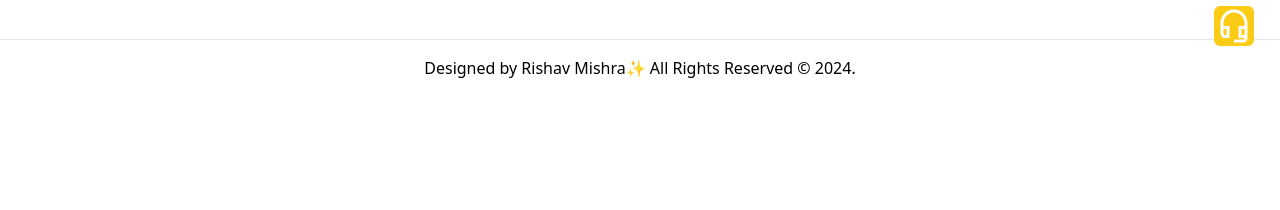
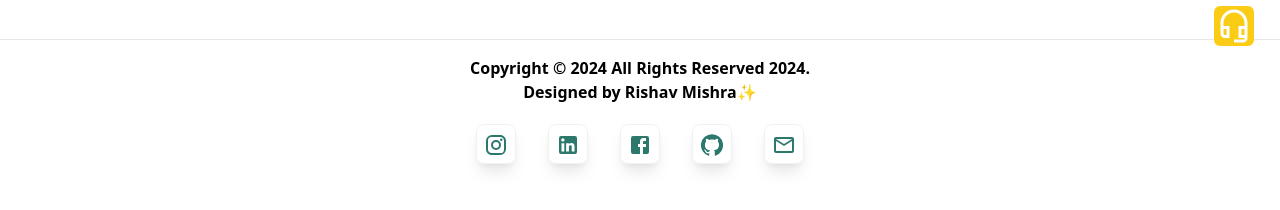
Before and after one commit to rishavmishra2051/Getyourthings, a React (Create React App) app: page / in a window 1280 px wide. Shown: the part 418-628 px from the top of the page. Built offline with nearby package versions, Linux system fonts and the light colour scheme; no server answers.

Commit message:
Eleventh commit

```diff
--- a/src/admin/screens/AllUsers.js
+++ b/src/admin/screens/AllUsers.js
@@ -13,7 +13,7 @@ const AllUsers = () => {
     };
     fetchData();
   }, []);
-  console.log(users)
+
   return (
     <div>
       <div className="mx-auto px-4 flex justify-between items-center mt-4">
--- a/src/components/Footer.js
+++ b/src/components/Footer.js
@@ -1,10 +1,15 @@
 import React from 'react';
+import SocialIcons from './SocialIcons';
 
 const Footer = () => {
   return (
     <footer className='mt-10 justify-center'>
       <hr />
-      <p className='mt-4 mb-4 text-center'>Designed by Rishav Mishra✨ All Rights Reserved © 2024.</p>
+      <div className='mt-4 text-center font-semibold'>
+      <p >Copyright © 2024 All Rights Reserved 2024.</p>
+      <p>Designed by Rishav Mishra✨ </p>
+      </div>
+      <SocialIcons />
     </footer>
   );
 }
--- a/src/components/Product.js
+++ b/src/components/Product.js
@@ -12,7 +12,7 @@ import { useDispatch, useSelector } from 'react-redux';
 import { addToCart } from '../redux/counterSlice';
 import { addToWishlist } from '../redux/wishList';
 import SearchOffIcon from '@mui/icons-material/SearchOff';
-import { ToastContainer,toast } from "react-toastify";
+import { ToastContainer, toast } from "react-toastify";
 const Product = () => {
   const navigate = useNavigate();
   const [products, setProducts] = useState([])
@@ -50,14 +50,15 @@ const Product = () => {
         .map((item) => (
           <div
             key={item.id}
-            className="bg-white h-auto border-[1px] border-gray-200 py-6 z-30 hover:border-transparent shadow-none hover:shadow-testShadow duration-200 relative flex flex-col gap-4"
+            className="bg-white h-auto border-[1px] border-gray-200 py-6 z-30 hover:border-transparent shadow-none hover:shadow-testShadow duration-200 relative flex flex-col gap-4 cursor-pointer"
+            onClick={() => navigate("/productdetail", { state: { item: item } })}
           >
             <div className='flex'>
               <span className="text-xs capitalize italic absolute top-2 left-2 text-gray-500">
                 {item.category}
               </span>
               <span className="text-xs capitalize italic absolute top-2 right-2 text-yellow-500 cursor-pointer">
-                <FavoriteBorderOutlinedIcon onClick={() => userInfo ? dispatch(addToWishlist({ ...item }))&&toast.success("Item added to wishlist!") : handleLogin()} />
+                <FavoriteBorderOutlinedIcon onClick={() => userInfo ? dispatch(addToWishlist({ ...item })) && toast.success("Item added to wishlist!") : handleLogin()} />
               </span>
             </div>
             {/* ========== Product Image Start here ============== */}
@@ -68,14 +69,14 @@ const Product = () => {
                 alt="ProductImg"
               />
               {/* ================== Product mini drop down Start here ============ */}
-              <ul className="absolute w-full h-36 text-gray-600 bg-gray-100 -bottom-[160px] group-hover:bottom-0 duration-700 flex flex-col justify-center items-end gap-2 cursor-pointer">
+              {/*<ul className="absolute w-full h-36 text-gray-600 bg-gray-100 -bottom-[160px] group-hover:bottom-0 duration-700 flex flex-col justify-center items-end gap-2 cursor-pointer">
                 <li className="productLi">
                   Compare
                   <span>
                     <ApiIcon />
                   </span>
                 </li>
-                <li onClick={() => dispatch(addToCart({ ...item, quantity: 1 }))&&toast.success("Item added to cart!")} className="productLi">
+                <li onClick={() => dispatch(addToCart({ ...item, quantity: 1 })) && toast.success("Item added to cart!")} className="productLi">
                   Add to Cart
                   <span>
                     <ShoppingCartIcon />
@@ -87,16 +88,16 @@ const Product = () => {
                     <ArrowCircleRightIcon />
                   </span>
                 </li>
-                <li onClick={() => userInfo ? dispatch(addToWishlist({ ...item }))&&toast.success("Item added to wishlist!") : handleLogin()} className="productLi">
+                <li onClick={() => userInfo ? dispatch(addToWishlist({ ...item })) && toast.success("Item added to wishlist!") : handleLogin()} className="productLi">
                   Add to WishList{" "}
                   <span>
                     <FavoriteIcon />
                   </span>
                 </li>
-              </ul>
+        </ul>*/}
             </div>
             <div className="px-4 bg-white flex flex-col gap-1 z-10">
-              <div className='cursor-pointer' onClick={() => navigate("/productdetail", { state: { item: item } })}>
+              <div>
                 <div className="flex items-center justify-between">
                   <h2 className="font-titleFont tracking-wide text-lg text-gray-600 font-medium">
                     {item.title.substring(0, 20)}
@@ -125,7 +126,7 @@ const Product = () => {
                 </div>
               </div>
               <div className='flex gap-2'>
-                <button onClick={() => dispatch(addToCart({ ...item, quantity: 1 }))&&toast.success("Item added to cart!")} className="w-full py-1.5 rounded-md mt-3 font-titleFont font-medium text-base bg-gradient-to-tr from-yellow-400 to-yellow-200 border border-yellow-500 hover:border-yellow-700 hover:from-yellow-300 to hover:to-yellow-400 active:bg-gradient-to-bl active:from-yellow-400 active:to-yellow-500 duration-200">
+                <button onClick={() => dispatch(addToCart({ ...item, quantity: 1 })) && toast.success("Item added to cart!")} className="w-full py-1.5 rounded-md mt-3 font-titleFont font-medium text-base bg-gradient-to-tr from-yellow-400 to-yellow-200 border border-yellow-500 hover:border-yellow-700 hover:from-yellow-300 to hover:to-yellow-400 active:bg-gradient-to-bl active:from-yellow-400 active:to-yellow-500 duration-200">
                   Add to Cart
                 </button>
                 <button className="w-full py-1.5 mt-3 font-titleFont rounded-md  font-medium text-base bg-gradient-to-tr from-yellow-400 to-yellow-200 border border-yellow-500 hover:border-yellow-700 hover:from-yellow-300 to hover:to-yellow-400 active:bg-gradient-to-bl active:from-yellow-400 active:to-yellow-500 duration-200">
@@ -134,7 +135,7 @@ const Product = () => {
               </div>
             </div>
           </div>
-        )): <div className="w-full h-full flex items-center justify-center"><SearchOffIcon/> No Product Found</div>}
+        )) : <div className="w-full h-full flex items-center justify-center"><SearchOffIcon /> No Product Found</div>}
       <ToastContainer
         position="top-left"
         autoClose={2000}
--- /dev/null
+++ b/src/components/SocialIcons.js
@@ -0,0 +1,20 @@
+import React from 'react'
+import { Link } from "react-router-dom";
+import InstagramIcon from '@mui/icons-material/Instagram';
+import LinkedInIcon from '@mui/icons-material/LinkedIn';
+import GitHubIcon from '@mui/icons-material/GitHub';
+import MailOutlineIcon from '@mui/icons-material/MailOutline';
+import FacebookIcon from '@mui/icons-material/Facebook';
+const SocialIcons = () => {
+    return (
+        <div className="wrapper">
+            <Link to="https://www.instagram.com/rishavmishra._?igsh=cTRybmw4eXdwNDB0" className="icon"><span><InstagramIcon className='instagram' /></span></Link>
+            <Link to="https://www.linkedin.com/in/rishav-mishra-672851227/" className="icon"><span><LinkedInIcon className='linkedin' /></span></Link>
+            <Link to="https://www.facebook.com/rishav.mishra.31149" className="icon"><span><FacebookIcon className='facebook' /></span></Link>
+            <Link to="https://github.com/rishavmishra2051" className="icon"><span><GitHubIcon className='github' /></span></Link>
+            <Link to="mailto:getyourthingsteam@gmail.com" className="icon"><span><MailOutlineIcon className='mail' /></span></Link>
+        </div>
+    )
+}
+
+export default SocialIcons
--- a/src/index.css
+++ b/src/index.css
@@ -5,6 +5,7 @@
 @tailwind utilities;
 
 @layer components {
+
   .nav-item:after {
     content: "";
     width: 0%;
@@ -17,6 +18,86 @@
 
   .nav-item:hover:after {
     width: 100%;
+  }
+
+  .wrapper {
+    display: flex;
+    justify-content: center;
+    align-items: center;
+    gap: 2rem;
+    margin-top: 20px;
+    margin-bottom: 20px;
+  }
+
+  .icon {
+    text-decoration: none;
+    width: 2.5rem;
+    height: 2.5rem;
+    border-radius: 8px;
+    /* background-color: hsla(209 20% 70% / 20%);  /* For dark theme */
+    background-color: #ffffff00;
+    display: flex;
+    justify-content: center;
+    align-items: center;
+    overflow: hidden;
+    position: relative;
+    box-shadow: rgba(0, 0, 0, 0.1) 0px 10px 15px -3px,
+      rgba(0, 0, 0, 0.05) 0px 4px 6px -2px;
+      border: #f1f1f1 1px solid;
+  }
+
+  .icon > span {
+    color: #2c786c;
+    font-size: 1rem;
+    transition: all 0.2s;
+  }
+
+  .icon:hover > span {
+    scale: 1.2;
+    color: #f1f1f1;
+  }
+
+  .icon:before {
+    background: var(--color);
+    content: "";
+    position: absolute;
+    width: 130%;
+    height: 130%;
+    left: -110%;
+    top: 100%;
+    transform: rotate(45deg);
+  }
+
+  .icon:hover:before {
+    animation: slide 0.7s forwards;
+  }
+
+  @keyframes slide {
+    50% {
+      left: 10%;
+      top: -40%;
+    }
+
+    100% {
+      left: -15%;
+      top: -15%;
+    }
+  }
+
+  .icon:has(.instagram) {
+    --color: linear-gradient(45deg, #f9ce34, #ee2a7b, #6228d7);
+  }
+  .icon:has(.linkedin) {
+    --color: #0077b5;
+  }
+  .icon:has(.facebook) {
+    --color: rgb(13, 86, 244);
+  }
+  .icon:has(.github) {
+    --color: #333;
+  }
+  .icon:has(.mail) {
+    --color: linear-gradient(45deg, #d93025, #ea4335, #fbbc04, #068106 ); /* Gmail colors */
   }
 
   .form-box {
--- a/src/screens/Login.js
+++ b/src/screens/Login.js
@@ -42,12 +42,12 @@ const Login = () => {
     const [email, setEmail] = useState("");
     const [password, setPassword] = useState("");
     const [otpWindow, setOtpWindow] = useState(false);
-    const [otp, setOTP] = useState('');
+    const [otp, setOtp] = useState('');
     const [otpValue, setOtpValue] = useState('');
 
     const generateOTP = () => {
         const randomOTP = Math.floor(1000 + Math.random() * 9000);
-        setOTP(randomOTP.toString());
+        setOtp(randomOTP.toString());
     };
 
     useEffect(() => {
@@ -134,10 +134,9 @@ const Login = () => {
           date: new Date().toLocaleDateString(),
         };
 
-        // Add the document to the 'carts' collection
         addDoc(cartCollectionRef, userDoc)
           .then((docRef) => {
-            console.log("User added successfully!", docRef.id);
+            console.log("User added successfully!");
           })
           .catch((error) => {
             console.error("User is not added to Firestore: ", error);
@@ -195,7 +194,6 @@ const Login = () => {
                         <input className='rounded-md' type="email" name="user_email" placeholder="Email Id" id="email" value={email} onChange={(e) => setEmail(e.target.value)} />
                         <input className='rounded-md' type="password" placeholder="Create Password" id="password" value={password} onChange={(e) => setPassword(e.target.value)} />
                         <textarea name="otp" value={otp} style={{ display: 'none' }} />
-
                         <button type="button" onClick={handleSubmit} className="w-full py-1.5 rounded-md mt-3 font-titleFont font-medium text-base bg-gradient-to-tr from-yellow-400 to-yellow-200 border border-yellow-500 hover:border-yellow-700 hover:from-yellow-300 to hover:to-yellow-400 active:bg-gradient-to-bl active:from-yellow-400 active:to-yellow-500 duration-200">
                             Register
                         </button>
```
Lines whose indentation alone changed are shown as unchanged.
